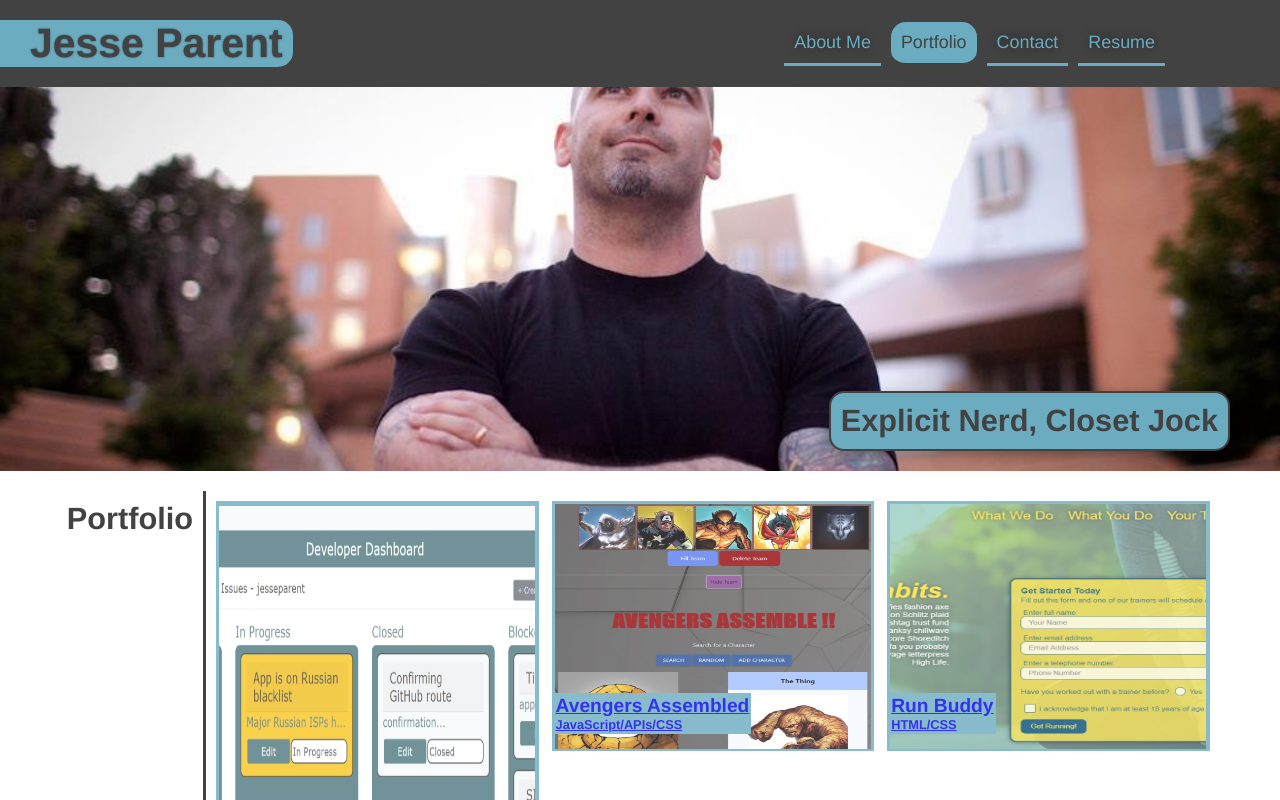
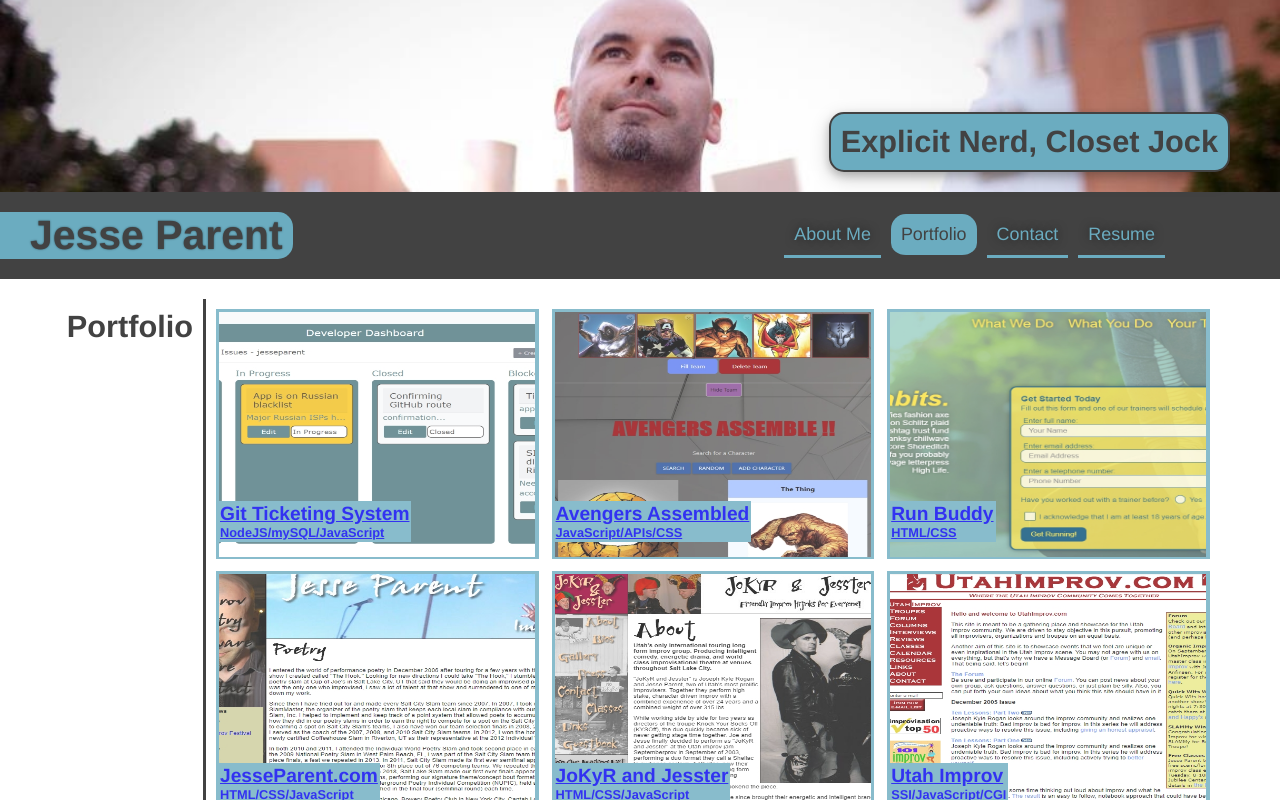
Before and after one commit to jesseparent/react-portfolio, a React (Create React App) app: page / in a window 1280 px wide. Both pictures are taken after a click on the item "Portfolio". Shown: the top 800 px of the page. Built offline with nearby package versions, Linux system fonts and the light colour scheme.

Commit message:
adjustments and acceptance criteria

```diff
--- a/src/App.js
+++ b/src/App.js
@@ -1,5 +1,5 @@
 import React, { useState } from 'react';
-import Nav from './components/Nav';
+import Navigation from './components/Navigation';
 import Header from './components/Header';
 import AboutMe from './components/AboutMe';
 import Portfolio from './components/Portfolio';
@@ -32,12 +32,13 @@ function App() {
 
   return (
     <div>
-      <Nav
+      <Header></Header>
+      <Navigation
         categories={categories}
         setCurrentCategory={setCurrentCategory}
         currentCategory={currentCategory}
-      ></Nav>
-      <Header></Header>
+      ></Navigation>
+
       <main>
         {
           renderPage()
--- a/src/components/AboutMe/index.js
+++ b/src/components/AboutMe/index.js
@@ -1,4 +1,4 @@
-import React, { useState } from 'react';
+import React from 'react';
 
 function AboutMe() {
   return (
--- a/src/components/Nav/index.js
+++ b/src/components/Navigation/index.js
@@ -1,6 +1,6 @@
 import React, { useEffect } from 'react';
 
-function Nav(props) {
+function Navigation(props) {
   const {
     categories = [],
     setCurrentCategory,
@@ -10,7 +10,6 @@ function Nav(props) {
   useEffect(() => {
     document.title = currentCategory.name;
   }, [currentCategory]);
-
   return (
     <header>
       <div className="header-name">
@@ -20,7 +19,7 @@ function Nav(props) {
         <ul>
           {categories.map((category) => (
             <li
-              className={currentCategory.name === category.name && 'selectedCategory'}
+              className={` ${currentCategory.name === category.name && 'selectedCategory'}`}
               key={category.id} onClick={() => {
                 setCurrentCategory(category);
               }}>{category.name}</li>
@@ -31,4 +30,4 @@ function Nav(props) {
   );
 }
 
-export default Nav;
+export default Navigation;
--- a/src/components/Portfolio/index.js
+++ b/src/components/Portfolio/index.js
@@ -1,4 +1,5 @@
 import React from 'react';
+import Project from '../Project';
 
 import bgWork1 from '../../assets/images/work-git-ticket.jpg';
 import bgWork2 from '../../assets/images/work-avengers.jpg';
@@ -7,31 +8,64 @@ import bgWork4 from '../../assets/images/work-jesseparent.jpg';
 import bgWork5 from '../../assets/images/work-jnj.jpg';
 import bgWork6 from '../../assets/images/work-utahimprov.jpg';
 
-const bgWork1Style = {
-  backgroundImage: "url( " + bgWork1 + ")"
-}
+function Portfolio() {
 
-const bgWork2Style = {
-  backgroundImage: "url( " + bgWork2 + ")"
-}
-
-const bgWork3Style = {
-  backgroundImage: "url( " + bgWork3 + ")"
-}
-
-const bgWork4Style = {
-  backgroundImage: "url( " + bgWork4 + ")"
-}
-
-const bgWork5Style = {
-  backgroundImage: "url( " + bgWork5 + ")"
-}
-
-const bgWork6Style = {
-  backgroundImage: "url( " + bgWork6 + ")"
-}
-
-function Portfolio() {
+  const projects = [
+    {
+      name: 'Git Ticketing System',
+      url: 'https://git-ticketing-system.herokuapp.com/',
+      bgStyle: {
+        backgroundImage: "url( " + bgWork1 + ")"
+      },
+      technologies: 'NodeJS/mySQL/JavaScript',
+      id: 1
+    },
+    {
+      name: 'Avengers Assembled',
+      url: 'https://jesseparent.github.io/avengersassembled/',
+      bgStyle: {
+        backgroundImage: "url( " + bgWork2 + ")"
+      },
+      technologies: 'JavaScript/APIs/CSS',
+      id: 2
+    },
+    {
+      name: 'Run Buddy',
+      url: 'https://jesseparent.github.io/run-buddy/',
+      bgStyle: {
+        backgroundImage: "url( " + bgWork3 + ")"
+      },
+      technologies: 'HTML/CSS',
+      id: 3
+    },
+    {
+      name: 'JesseParent.com',
+      url: 'http://www.jesseparent.com',
+      bgStyle: {
+        backgroundImage: "url( " + bgWork4 + ")"
+      },
+      technologies: 'HTML/CSS/JavaScript',
+      id: 4
+    },
+    {
+      name: 'JoKyR and Jesster',
+      url: 'http://www.jokyrandjesster.com',
+      bgStyle: {
+        backgroundImage: "url( " + bgWork5 + ")"
+      },
+      technologies: 'HTML/CSS/JavaScript',
+      id: 5
+    },
+    {
+      name: 'Utah Improv',
+      url: 'https://web.archive.org/web/20060103065142/http://www.utahimprov.com/',
+      bgStyle: {
+        backgroundImage: "url( " + bgWork6 + ")"
+      },
+      technologies: 'SSI/JavaScript/CGI',
+      id: 6
+    },
+  ];
 
   return (
     <section className="content">
@@ -40,66 +74,11 @@ function Portfolio() {
           <h2>Portfolio</h2>
         </div>
         <div className="content-body work">
-          <a href="https://git-ticketing-system.herokuapp.com/" target="_blank" rel="noopener noreferrer"><div className="work-item work1" style={bgWork1Style}>
-            <div className="work-label">
-              <h3>
-                Git Ticketing System
-            </h3>
-              <h4>
-                NodeJS/mySQL/JavaScript
-            </h4>
-            </div>
-          </div></a>
-          <a href="https://jesseparent.github.io/avengersassembled/" target="_blank" rel="noopener noreferrer"><div className="work-item work2" style={bgWork2Style}>
-            <div className="work-label">
-              <h3>
-                Avengers Assembled
-            </h3>
-              <h4>
-                JavaScript/APIs/CSS
-            </h4>
-            </div>
-          </div></a>
-          <a href="https://jesseparent.github.io/run-buddy/" target="_blank" rel="noopener noreferrer"><div className="work-item work3" style={bgWork3Style}>
-            <div className="work-label">
-              <h3>
-                Run Buddy
-            </h3>
-              <h4>
-                HTML/CSS
-            </h4>
-            </div>
-          </div></a>
-          <a href="http://www.jesseparent.com" target="_blank" rel="noopener noreferrer"><div className="work-item work4" style={bgWork4Style}>
-            <div className="work-label">
-              <h3>
-                JesseParent.com
-            </h3>
-              <h4>
-                HTML/CSS/JavaScript
-            </h4>
-            </div>
-          </div></a>
-          <a href="http://www.jokyrandjesster.com" target="_blank" rel="noopener noreferrer"><div className="work-item work5" style={bgWork5Style}>
-            <div className="work-label">
-              <h3>
-                JoKyR and Jesster
-            </h3>
-              <h4>
-                HTML/CSS/JavaScript
-            </h4>
-            </div>
-          </div></a>
-          <a href="https://web.archive.org/web/20060103065142/http://www.utahimprov.com/" target="_blank" rel="noopener noreferrer"><div className="work-item work6" style={bgWork6Style}>
-            <div className="work-label">
-              <h3>
-                Utah Improv
-            </h3>
-              <h4>
-                SSI/JavaScript/CGI
-            </h4>
-            </div>
-          </div></a>
+          {projects.map(project => (
+            <Project {...project}
+              key={project.id}
+            />
+          ))}
         </div>
       </article>
     </section>
--- /dev/null
+++ b/src/components/Project/index.js
@@ -0,0 +1,18 @@
+import React from 'react';
+
+function Project(props) {
+  return (
+    <a href={props.url} target="_blank" rel="noopener noreferrer"><div className="work-item" style={props.bgStyle}>
+      <div className="work-label">
+        <h3>
+          {props.name}
+        </h3>
+        <h4>
+          {props.technologies}
+        </h4>
+      </div>
+    </div></a>
+  )
+}
+
+export default Project;
--- a/src/components/Resume/index.js
+++ b/src/components/Resume/index.js
@@ -12,24 +12,21 @@ function Resume() {
           <p>
             Feel free to download my <a href={ResumeLink} download="jesse-parent-resume.pdf" target="_blank" rel="noopener noreferrer">resume</a>.
           </p>
+
+          <h3>Front-End Skills</h3>
           <p>
-            <h3>Front-End Skills</h3>
-
             <li>HTML</li>
             <li>CSS</li>
             <li>Javascript</li>
             <li>jQuery</li>
             <li>Bootstrap</li>
-
           </p>
+          <h3>Back-End Skills</h3>
           <p>
-            <h3>Back-End Skills</h3>
-
             <li>ASP.Net</li>
             <li>NodeJS</li>
             <li>PHP</li>
             <li>Python</li>
-
           </p>
         </div>
       </article>
--- a/src/index.css
+++ b/src/index.css
@@ -92,13 +92,12 @@ footer ul li a {
 /*-- Hero --*/
 .hero {
   background-size: cover;
-  background-position: center;
-  background-position: 60%;
+  background-position: center 25%;
   display: flex;
   flex-wrap: wrap;
   align-items: flex-end;
   justify-content: flex-end;
-  height: 30vw;
+  height: 15vw;
 }
 
 .hero .subtitle {
@@ -201,27 +200,6 @@ footer ul li a {
 
 .work-item:hover {
   opacity: 1;
-}
-
-.work1 {
-  grid-column: 1/3;
-  grid-row: 1/3;
-  height: 40vw;
-}
-
-.work2 {
-}
-
-.work3 {
-}
-
-.work4 {
-}
-
-.work5 {
-}
-
-.work6 {
 }
 
 .contact-me-links {
```
